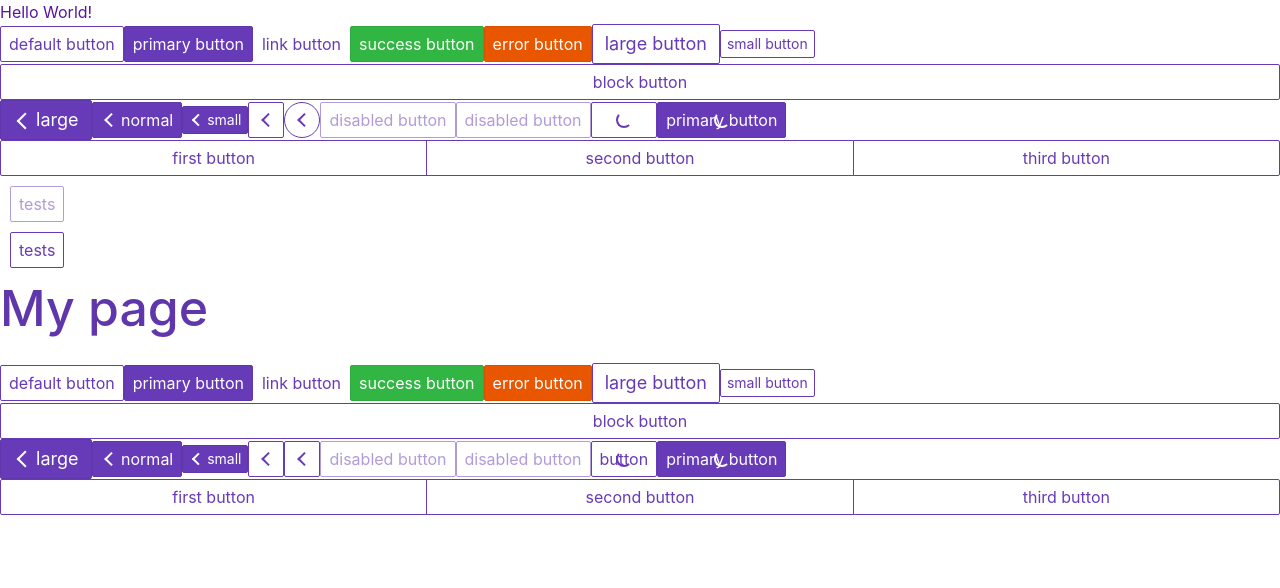
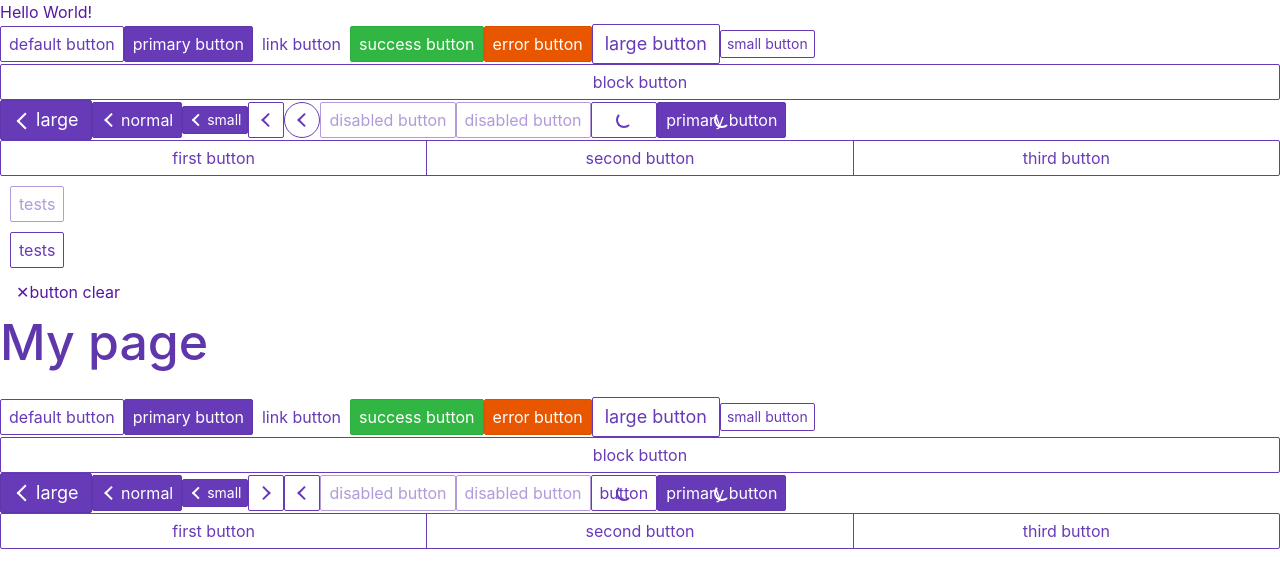
Before and after one commit to selahattintoprak/nextjs-styled-spectre-components, a Next.js app: page / in a window 1280 px wide. Shown: the top 588 px of the page. Built offline with nearby package versions, Linux system fonts and the light colour scheme.

Commit message:
added styled-system

```diff
--- a/package.json
+++ b/package.json
@@ -10,7 +10,8 @@
     "react": "^16.7.0",
     "react-dom": "^16.7.0",
     "spectre.css": "^0.5.8",
-    "styled-components": "^5.0.1"
+    "styled-components": "^5.0.1",
+    "styled-system": "^5.1.5"
   },
   "devDependencies": {
     "babel-plugin-styled-components": "^1.10.7",
--- a/pages/index.js
+++ b/pages/index.js
@@ -2,6 +2,7 @@ import Button from "../ui-components/button";
 export const config = { amp: "hybrid" };
 import styled from "styled-components";
 import Button2 from "../styled-spectre/Button";
+import {IconsStyles, UtilitiesStyles} from '../ui-styles/styles'
 const Title = styled.h1`
   font-size: 50px;
   color: ${({ theme }) => theme.colors.primaryDark};
@@ -15,6 +16,10 @@ export default () => (
     </div>
     <div style={{ margin: "10px" }}>
       <Button2>tests</Button2>
+    </div>
+    <div style={{ margin: "10px" }}>
+    <Button2 className="btn btn-clear">button clear</Button2>
+
     </div>
     <Title>My page</Title>
     <div>
@@ -38,7 +43,7 @@ export default () => (
       <i className="icon icon-arrow-left"></i> small
     </Button2>
     <Button2 className="btn btn-action">
-      <i className="icon icon-arrow-left"></i>
+      <i className="icon icon-arrow-right"></i>
     </Button2>
     <Button2 className="btn btn-action s-circle">
       <i className="icon icon-arrow-left"></i>
@@ -56,6 +61,8 @@ export default () => (
       <Button2 className="btn">second button</Button2>
       <Button2 className="btn">third button</Button2>
     </div>
+    <IconsStyles/>
+    <UtilitiesStyles/>
   </div>
   </>
 );
--- a/styled-spectre/Button.js
+++ b/styled-spectre/Button.js
@@ -87,8 +87,7 @@ const Button = styled.button`
     ${({ theme }) => buttonVariant(theme.colors.error)};
   }
 
-  // Button Link
-  /* Button Colors */
+  /* Button Link */
   &.btn-link {
     background: transparent;
     border-color: transparent;
```
Also changed, not shown: 1 other file (tests, documents, lock files or other folders).
